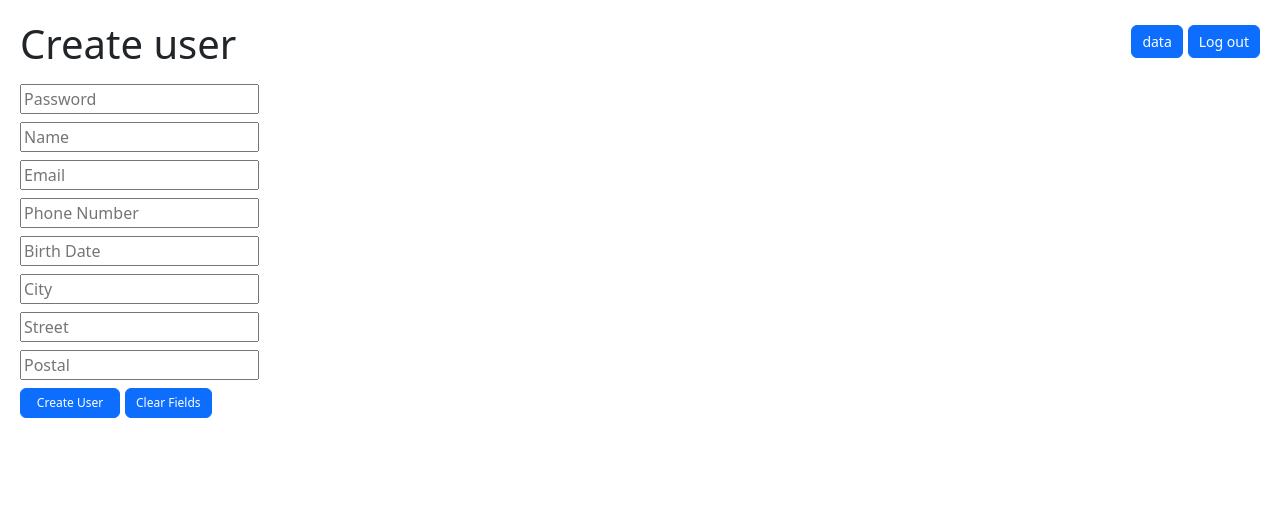
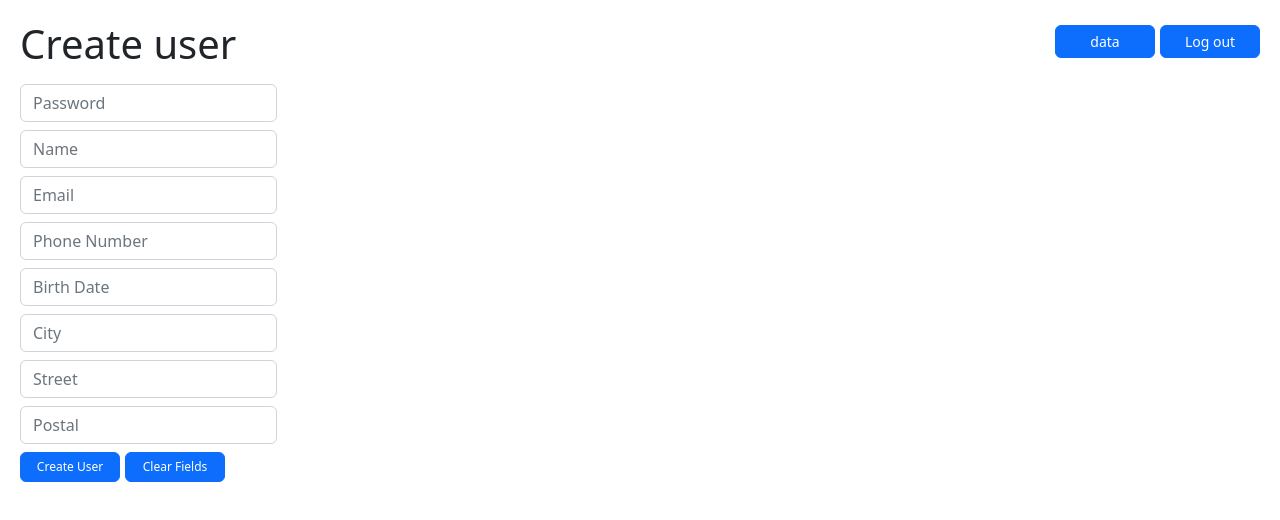
Before and after one commit to CEP-II/web, a Next.js app: page /adminPage in a window 1280 px wide. Shown: the top 520 px of the page. Built offline with nearby package versions, Linux system fonts and the light colour scheme.

Commit message:
last update

```diff
--- a/components/admin-form.tsx
+++ b/components/admin-form.tsx
@@ -103,40 +103,40 @@
                         <h1 className="display-6 mb-3">Create user</h1>
 
                         <div className="mb-2">
-                            <Field id="password" name="password" placeholder="Password" type="password" />
+                            <Field className="form-control" id="password" name="password" placeholder="Password" type="password" />
                         </div>
 
                         <div className="mb-2">
-                            <Field id="name" name="name" placeholder="Name" />
+                            <Field className="form-control" id="name" name="name" placeholder="Name" />
                         </div>
 
                         <div className="mb-2">
-                            <Field id="email" name="email" placeholder="Email" />
+                            <Field className="form-control" id="email" name="email" placeholder="Email" />
                         </div>
 
                         <div className="mb-2">
-                            <Field id="phoneNumber" name="phoneNumber" placeholder="Phone Number" />
+                            <Field className="form-control" id="phoneNumber" name="phoneNumber" placeholder="Phone Number" />
                         </div>
 
                         <div className="mb-2">
-                            <Field id="birthDate" name="birthDate" placeholder="Birth Date" />
+                            <Field className="form-control" id="birthDate" name="birthDate" placeholder="Birth Date" />
                         </div>
 
                         <div className="mb-2">
-                            <Field id="city" name="city" placeholder="City" />
+                            <Field className="form-control" id="city" name="city" placeholder="City" />
                         </div>
 
                         <div className="mb-2">
-                            <Field id="street" name="street" placeholder="Street" />
+                            <Field className="form-control" id="street" name="street" placeholder="Street" />
                         </div>
 
                         <div className="mb-2">
-                            <Field id="postal" name="postal" placeholder="Postal" />
+                            <Field className="form-control" id="postal" name="postal" placeholder="Postal" />
                         </div>
 
                         <div>
                             <button type="submit" className="btn btn-primary" style={{ fontSize: '12px', padding: '5px 10px', marginRight: '5px', width: '100px' }}  >Create User</button>
-                            <button type="button" className="btn btn-primary" style={{ fontSize: '12px', padding: '5px 10px' }} onClick={() => resetForm(formikProps)}>Clear Fields</button>
+                            <button type="button" className="btn btn-primary" style={{ fontSize: '12px', padding: '5px 10px', width: '100px' }} onClick={() => resetForm(formikProps)}>Clear Fields</button>
                         </div>
                     </Form>
                 </div>
@@ -145,11 +145,11 @@
             </div>
 
             <div style={{position: 'absolute', top: '15px', right: '10px', padding: '10px'}}>
-                <button type="button" className="btn btn-primary" style={{ fontSize: '14px', padding: '5px 10px', marginRight: '5px'}} onClick={() => {
+                <button type="button" className="btn btn-primary" style={{ fontSize: '14px', padding: '5px 10px', marginRight: '5px', width: '100px'}} onClick={() => {
                 window.location.href = '/showData';
                 }}>data</button>
 
-                <button type="button" className="btn btn-primary" style={{fontSize: '14px', padding: '5px 10px'}} onClick={() => {
+                <button type="button" className="btn btn-primary" style={{fontSize: '14px', padding: '5px 10px',width: '100px'}} onClick={() => {
                 Cookies.remove('token');
                 window.location.href = '/';
                 }}>Log out</button>
```
Also changed, not shown: components/show-data-copy.tsx (+14 -6 lines).
